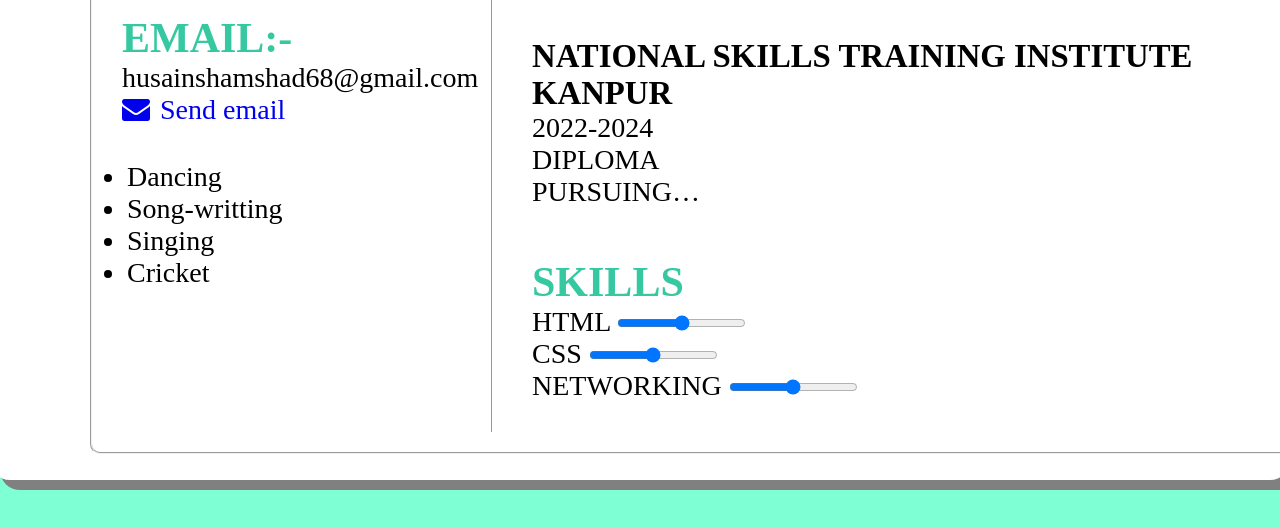
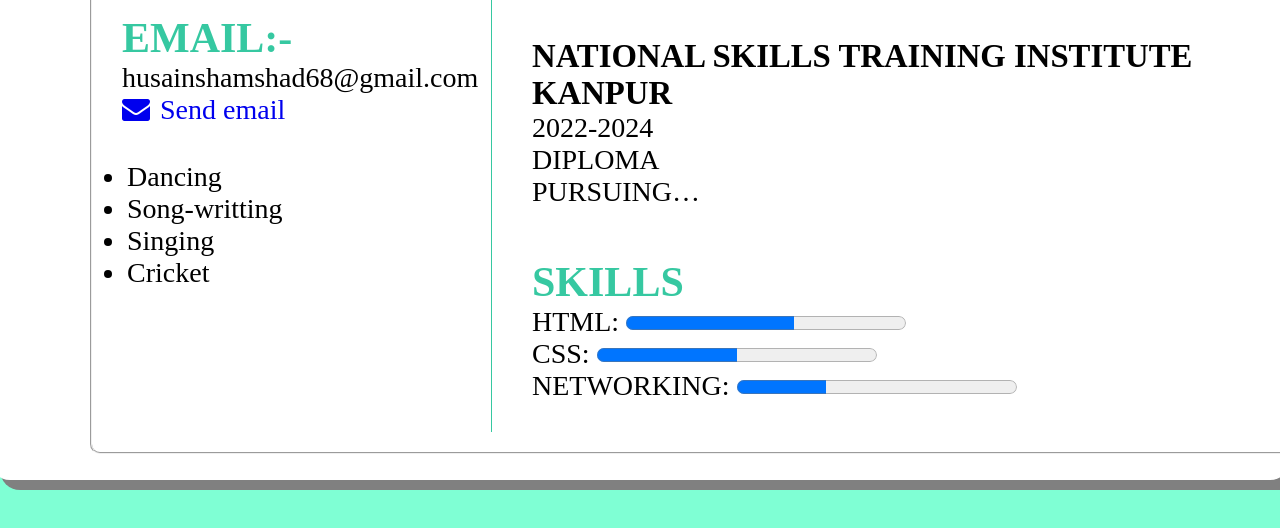
Before and after one commit to shamshadhusain3/Resume, a plain HTML site: page index.html in a window 1280 px wide. Shown: the part 1170-1698 px from the top of the page. Drawn offline with Linux system fonts and the light colour scheme.

Commit message:
Update index.html

```diff
--- a/index.html
+++ b/index.html
@@ -12,12 +12,16 @@
 </head>
 
 <body>
-    <div class="container"> <div class="main"> <fieldset>
-        <legend>RESUME</legend><div class="left">
+    <div class="container">
+        <div class="main">
+            <fieldset>
+                <legend>RESUME</legend>
+                <div class="left">
                     <div class="img"><img src="sd profile.jfif" alt="profile"></div>
                     <div class="obj">
                         <h1>OBJECTIVE </h1>
-            <p>An enthusiastic computing fresher with some knowledge of Application Development looking for a
+                        <p>An enthusiastic computing fresher with some knowledge of Application Development looking for
+                            a
                             dynamic role in the software
 
                         </p>
@@ -26,11 +30,13 @@
                         <h1>Contact</h1>
                         <p class="p"><i class="fa fa-phone"></i> PHONE:</p>
                         <p class="p">8604991151</p>
-            <div class="link"><a href=""><i class="fa fa-linkedin"><span>Shamshad Husain</span> </i></a></div>
+                        <div class="link"><a href="https://www.linkedin.com/in/shamshad-husain-538212252"><i
+                                    class="fa fa-linkedin"><span>Shamshad Husain</span> </i></a></div>
                         <div class="mail">
                             <h2>EMAIL:-</h2>
                             <p>husainshamshad68@gmail.com</p>
-                <p><a href="mailto:husainshamshad68@gmail.com"><i class="fa fa-envelope"><span>Send email</span></i></a></p>
+                            <p><a href="mailto:husainshamshad68@gmail.com"><i class="fa fa-envelope"><span>Send
+                                            email</span></i></a></p>
                         </div>
 
                     </div>
@@ -70,32 +76,38 @@
                         <p> UP BOARD</p>
                         <p>74% </p>
                     </div>
-        <div class="3"><h3>NATIONAL SKILLS TRAINING INSTITUTE KANPUR
+                    <div class="3">
+                        <h3>NATIONAL SKILLS TRAINING INSTITUTE KANPUR
 
 
 
 
 
                         </h3>
-        <p>     2022-2024 </p>
+                        <p> 2022-2024 </p>
                         <p>DIPLOMA</p>
-        <p>PURSUING…</p></div>
-        <div class="skills"><div><h2>SKILLS</h2>
+                        <p>PURSUING…</p>
+                    </div>
+                    <div class="skills">
+                        <div>
+                            <h2>SKILLS</h2>
 
                         </div>
-        <div class="range"><label for="HTML">HTML</label>
-            <input type="range" value="75%"><br>
-            <label for="CSS">CSS</label>
-            <input type="range" value="65%"><br>
-            <label for="NETWORKING">NETWORKING</label>
-            <input type="range" value="55%">
+                        <div class="range"><label for="file">HTML:</label>
+                            <progress id="file" value="60" max="100"> 60% </progress>
+                           <br> <label for="file">CSS:</label>
+                            <progress id="file" value="50" max="100"> 50% </progress>
+                            <br><label for="file">NETWORKING:</label>
+                            <progress id="file" value="32" max="100"> 32% </progress>
 
                         </div>
 
                     </div>
-    </div></fieldset>
+                </div>
+            </fieldset>
 
-    </div></div>
+        </div>
+    </div>
 
 </body>
 
```
Lines whose indentation alone changed are shown as unchanged.
